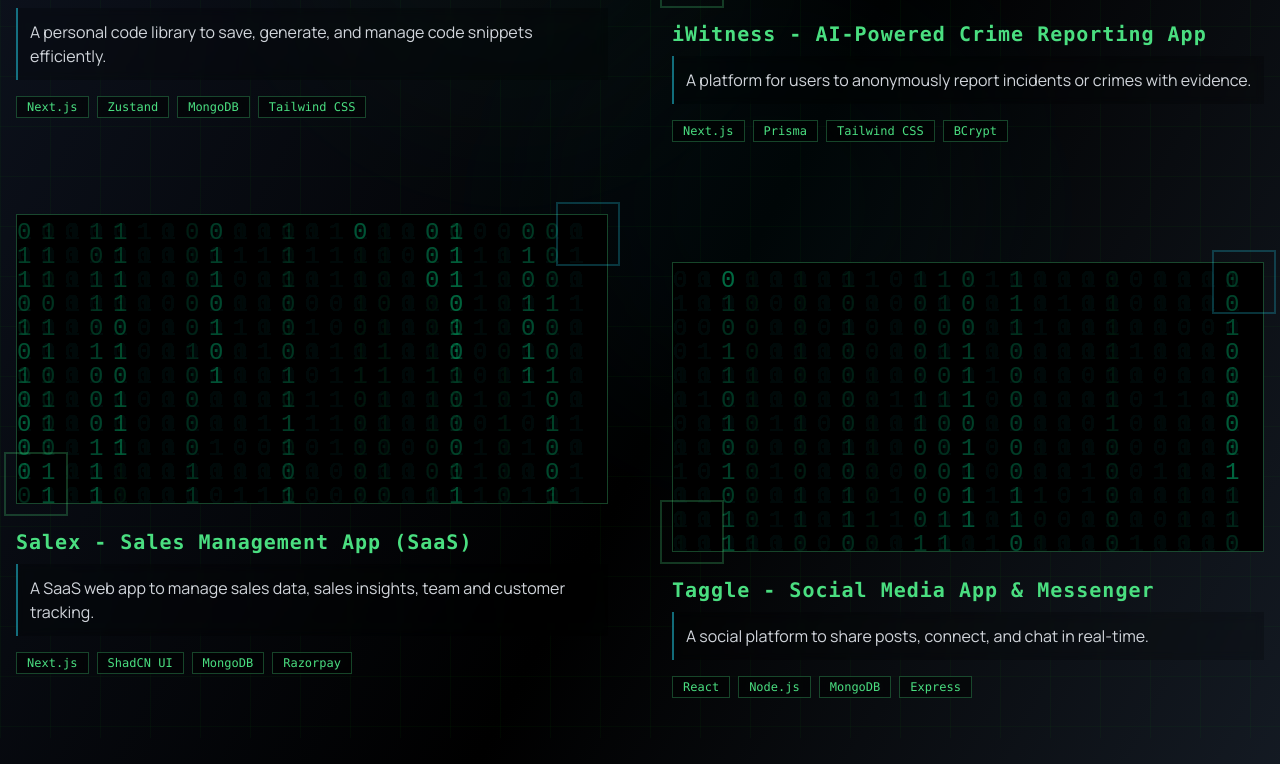
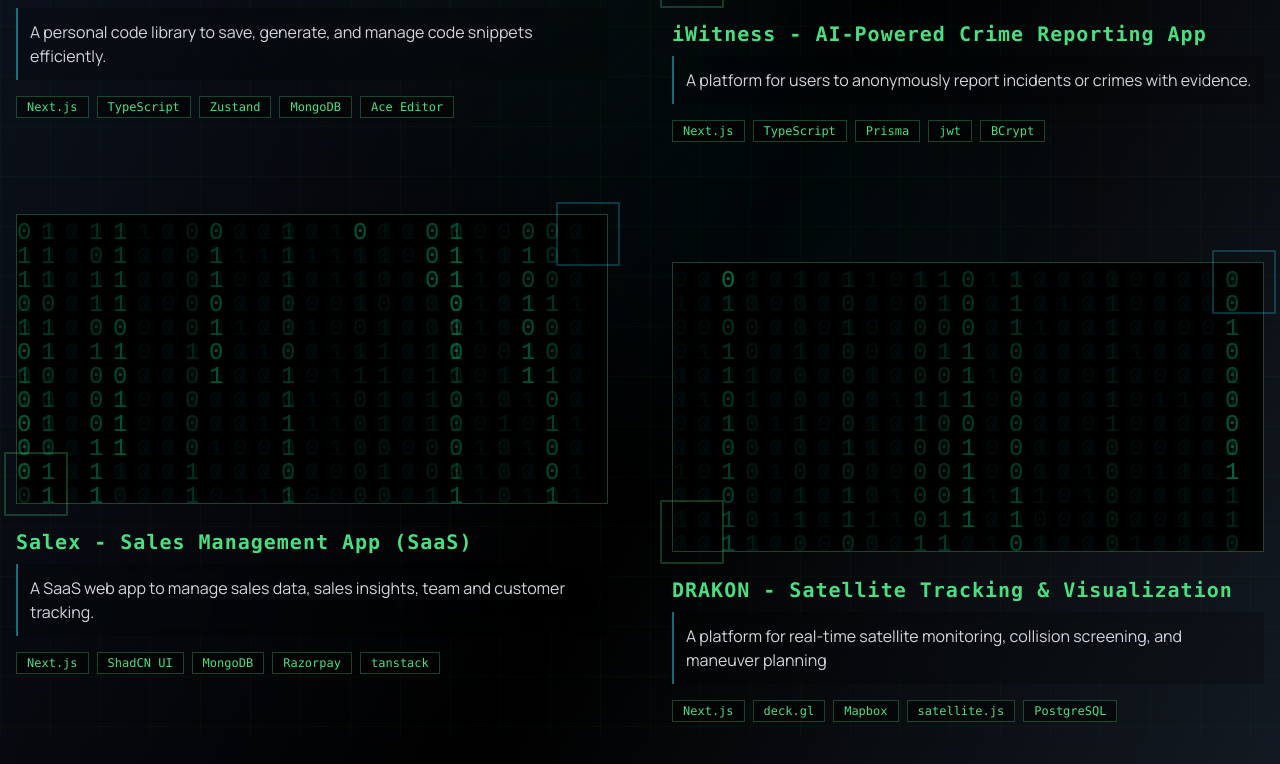
Before and after one commit to Piyushverma-tech/My_Portfolio, a React (Vite) app: page / in a window 1280 px wide. Shown: the part 1536-2300 px from the top of the page. Built offline with nearby package versions, Linux system fonts and the light colour scheme.

Commit message:
Added DRAKON in development projects

```diff
--- a/src/sections/Projects.jsx
+++ b/src/sections/Projects.jsx
@@ -21,9 +21,8 @@
         title: 'Codebin - AI-Powered Code Management App',
         description:
           'A personal code library to save, generate, and manage code snippets efficiently.',
-        image:
-          'https://res.cloudinary.com/dsrmecb5y/image/upload/v1746034309/Portfolio/jppxrchyxo3p8zgxmb4v.png',
-        tags: ['Next.js', ' Zustand', 'MongoDB', ' Tailwind CSS'],
+
+        tags: ['Next.js', ' TypeScript', ' Zustand', 'MongoDB', 'Ace Editor'],
         videoUrl:
           'https://res.cloudinary.com/dsrmecb5y/video/upload/v1749838244/Codebin_tngddk.mp4',
         links: {
@@ -36,9 +35,8 @@
         title: 'iWitness - AI-Powered Crime Reporting App',
         description:
           'A platform for users to anonymously report incidents or crimes with evidence.',
-        image:
-          'https://res.cloudinary.com/dsrmecb5y/image/upload/v1747671768/Mockup_Ribbon_2_1_cbbako.png',
-        tags: ['Next.js', 'Prisma', 'Tailwind CSS', 'BCrypt'],
+
+        tags: ['Next.js', 'TypeScript', 'Prisma', 'jwt', 'BCrypt'],
         videoUrl:
           'https://res.cloudinary.com/dsrmecb5y/video/upload/v1747663953/nipfgf39zfrs2vez3uy5.mp4',
         links: {
@@ -51,9 +49,8 @@
         title: 'Salex - Sales Management App (SaaS)',
         description:
           'A SaaS web app to manage sales data, sales insights, team and customer tracking.',
-        image:
-          'https://res.cloudinary.com/dsrmecb5y/image/upload/v1747671757/Mockup_Ribbon_10_1_wfbbzy.png',
-        tags: ['Next.js', 'ShadCN UI', 'MongoDB', 'Razorpay'],
+
+        tags: ['Next.js', 'ShadCN UI', 'MongoDB', 'Razorpay', 'tanstack'],
         videoUrl:
           'https://res.cloudinary.com/dsrmecb5y/video/upload/v1747581601/0518_1_jncepy.mp4',
         links: {
@@ -63,17 +60,16 @@
       },
       {
         id: 4,
-        title: 'Taggle - Social Media App & Messenger',
+        title: 'DRAKON - Satellite Tracking & Visualization',
         description:
-          'A social platform to share posts, connect, and chat in real-time.',
-        image:
-          'https://res.cloudinary.com/dsrmecb5y/image/upload/v1746034253/Portfolio/pewq5cmcud6isui9gfr2.png',
-        tags: ['React', 'Node.js', 'MongoDB', 'Express'],
+          'A platform for real-time satellite monitoring, collision screening, and maneuver planning',
+
+        tags: ['Next.js ', 'deck.gl', 'Mapbox', 'satellite.js', 'PostgreSQL'],
         videoUrl:
-          'https://res.cloudinary.com/dsrmecb5y/video/upload/v1747730306/0518_xsussh.mp4',
+          'https://res.cloudinary.com/dsrmecb5y/video/upload/v1763313231/DRAKON-11925_vlmfnc.mp4',
         links: {
-          live: 'https://taggle-social-media.onrender.com/',
-          github: 'https://github.com/Piyushverma-tech/Taggle---social-media',
+          live: 'https://drakon-01a.vercel.app/',
+          github: 'https://github.com/Piyushverma-tech/drakon',
         },
       },
     ],
@@ -535,7 +531,7 @@
                     rotate: -5,
                     x: -2,
                     borderColor: '#22d3ee',
-                    boxShadow: '0 0 15px rgba(34,211,238,0.5)',
+
                     transition: { duration: 0.3 },
                   }}
                 ></motion.div>
@@ -551,7 +547,7 @@
                     rotate: 5,
                     x: 2,
                     borderColor: '#22ff00',
-                    boxShadow: '0 0 15px rgba(34,255,0,0.5)',
+
                     transition: { duration: 0.3 },
                   }}
                 ></motion.div>
```
